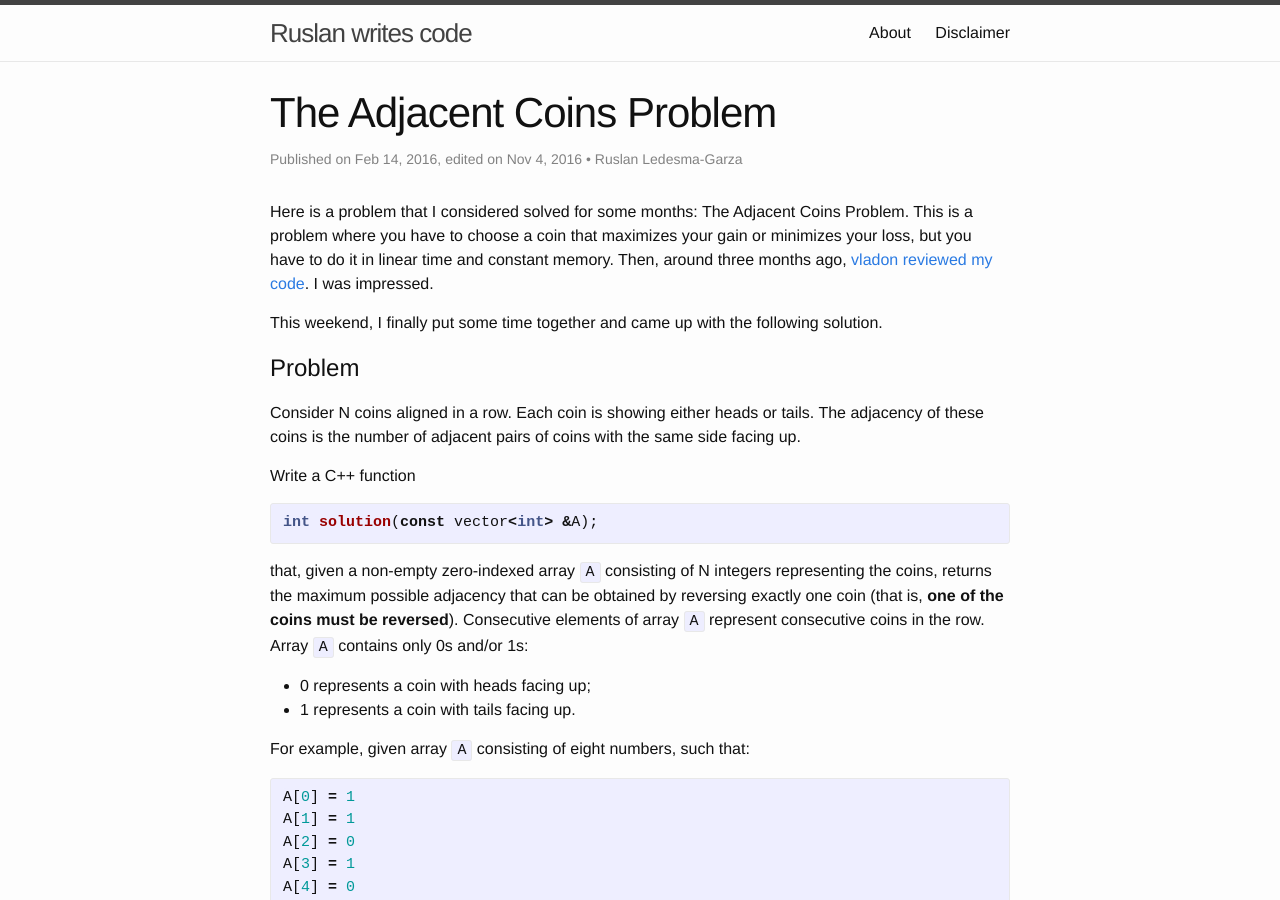
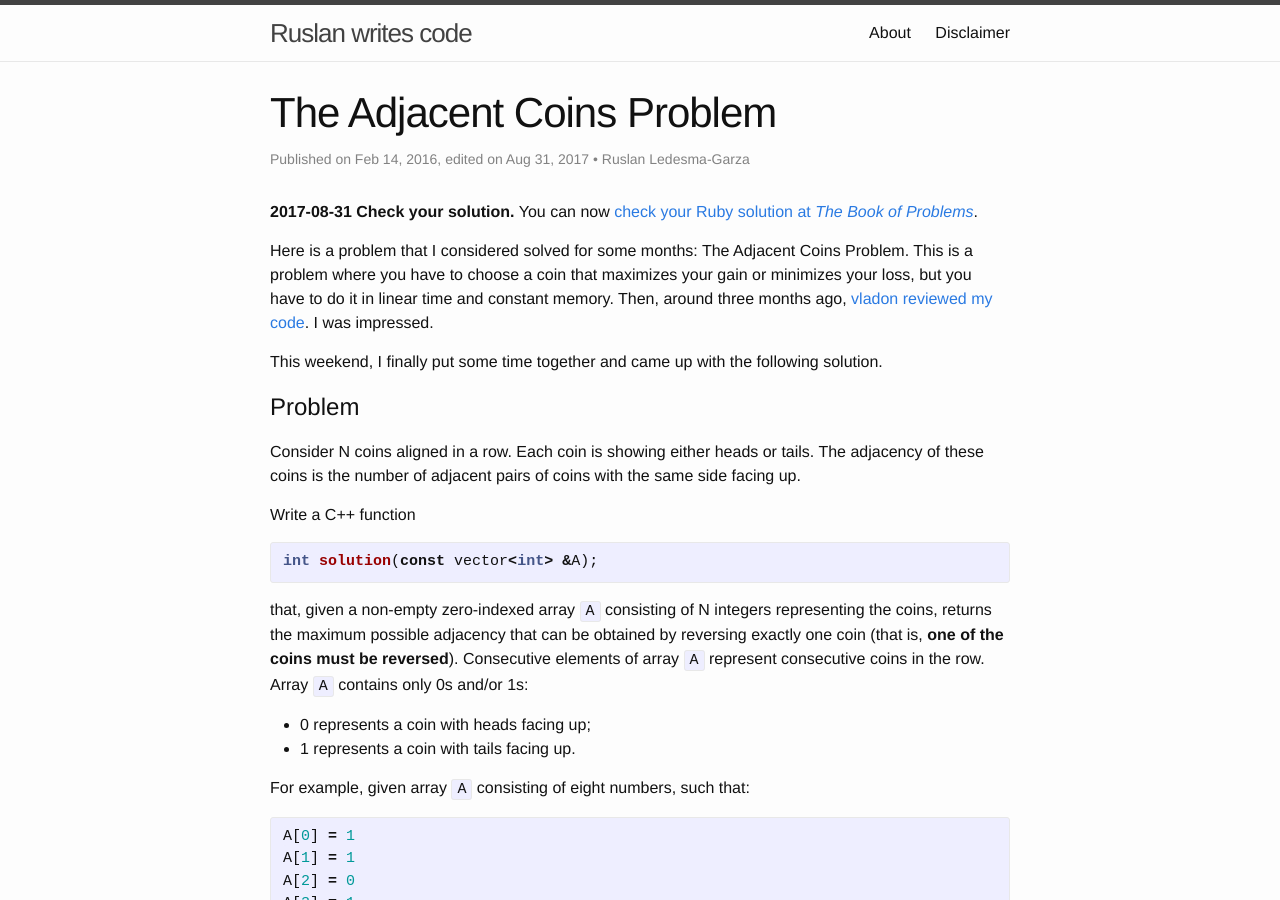
Before and after one commit to mrrusof/mrrusof.github.io, a Jekyll site: the page built from _posts/2016-02-14-adjacent-coins.markdown, in a window 1280 px wide and 900 px high. Built offline with Jekyll 4.4.1, drawn with Linux system fonts in a browser that asks for light colours; comment, search, counter and statistics services are not loaded.

Commit message:
Announce that tbop for The Adjacent Coins Problem.

```diff
--- a/_posts/2016-02-14-adjacent-coins.markdown
+++ b/_posts/2016-02-14-adjacent-coins.markdown
@@ -2,10 +2,14 @@
 layout: post
 title: The Adjacent Coins Problem
 date: 2016-02-14
-edited: 2016-11-04
+edited: 2017-08-31
 author: Ruslan Ledesma-Garza
 summary: Choose a coin that maximizes your gain or minimizes your loss, but you have to do it in linear time and constant memory.
 ---
+
+**2017-08-31 Check your solution.** You can now <a
+  href="http://thebookofproblems.com/problems/adjacent-coins">check
+  your Ruby solution at _The Book of Problems_</a>.
 
 Here is a problem that I considered solved for some months: The Adjacent
 Coins Problem.  This is a problem where you have to choose a coin that
```
